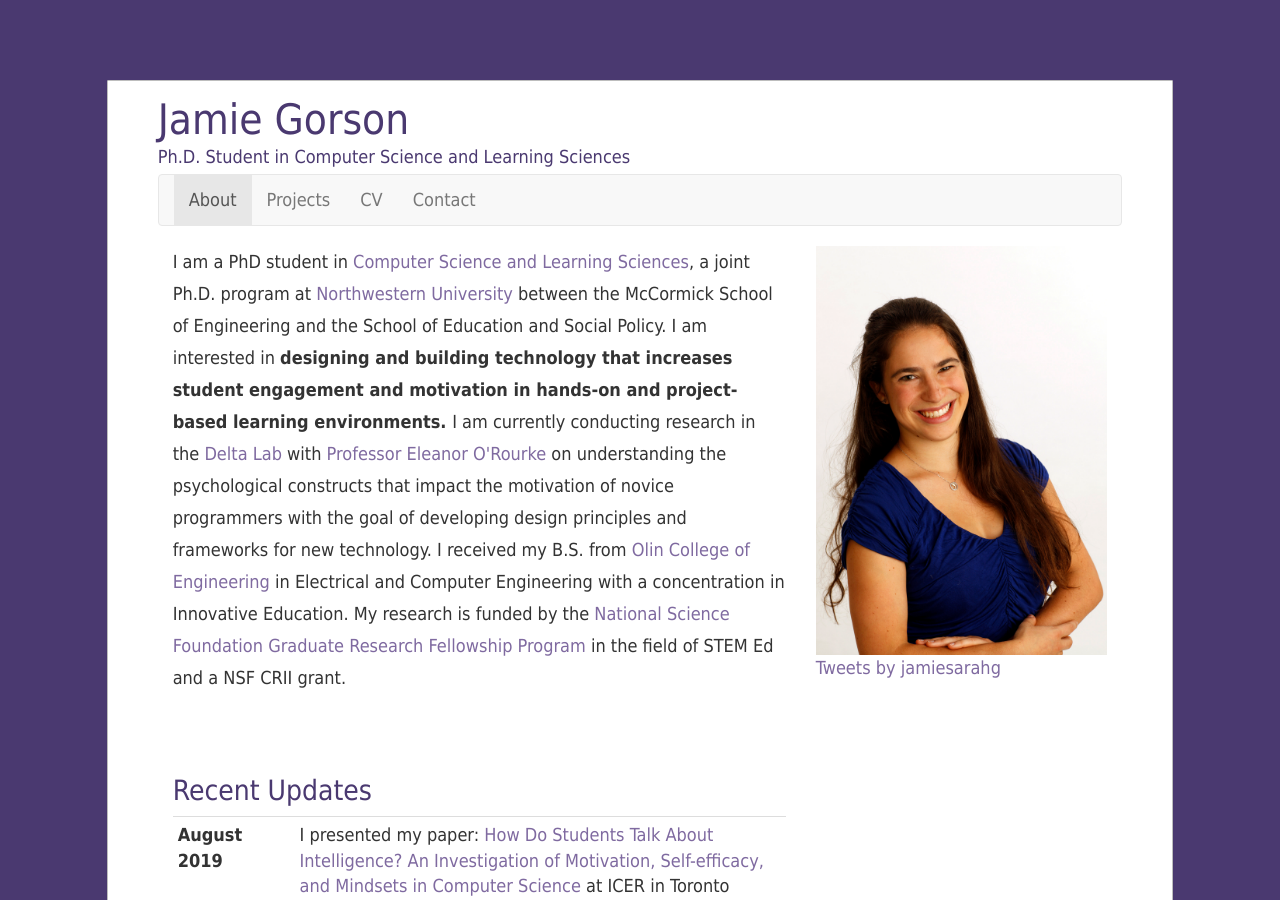
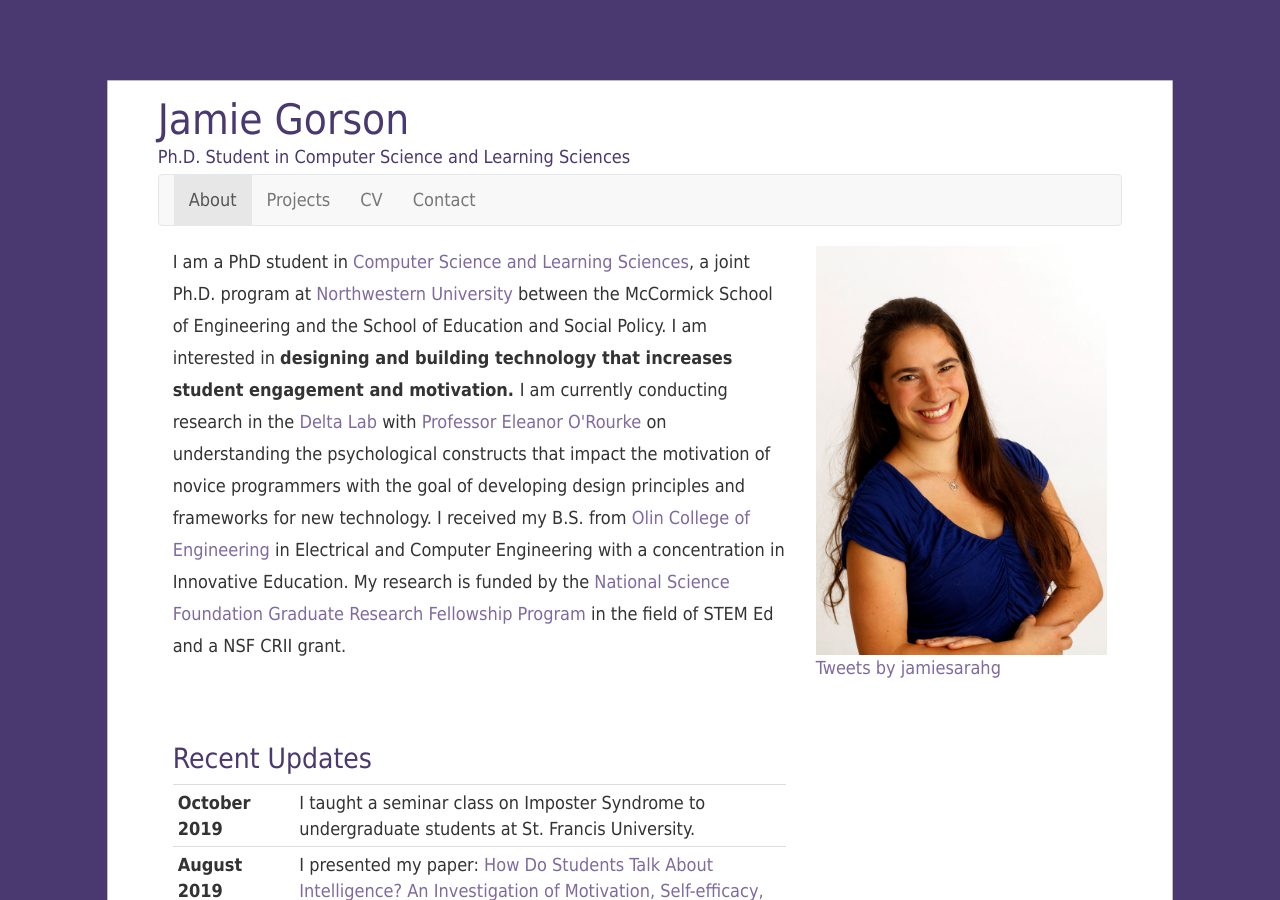
Before and after one commit to jamiesarahg/jamiesarahg.github.io, a Jekyll site: the page built from index.html, in a window 1280 px wide and 900 px high. Built offline with Jekyll 4.4.1, drawn with Linux system fonts in a browser that asks for light colours; nearby versions of some CDN libraries; library files that are not in the unit come from our copies; comment, search, counter and statistics services are not loaded.

Commit message:
updated resume and added new update to recent updates

```diff
--- a/index.html
+++ b/index.html
@@ -7,7 +7,7 @@ layout: default
 
     <div class="col-xs-12 col-sm-8 col-md-8 col-lg-8">
       <p>
-        I am a PhD student in <a href="https://csls.sesp.northwestern.edu/">Computer Science and Learning Sciences</a>, a joint Ph.D. program at  <a href="http://northwestern.edu "  target="_blank">Northwestern University</a> between the McCormick School of Engineering and the School of Education and Social Policy. I am interested in <b>designing and building technology that increases student engagement and motivation in hands-on and project-based learning environments. </b> I am currently conducting research in the <a href="http://delta.northwestern.edu/">Delta Lab</a> with <a href="http://www.eleanorourke.com/"  target="_blank">Professor Eleanor O'Rourke</a> on understanding the psychological constructs that impact the motivation of novice programmers with the goal of developing design principles and frameworks for new technology. I received my B.S. from <a href="http://olin.edu"  target="_blank">Olin College of Engineering</a> in Electrical and Computer Engineering with a concentration in Innovative Education. My research is funded by the<a href="https://www.nsfgrfp.org/"  target="_blank"> National Science Foundation Graduate Research Fellowship Program</a> in the field of STEM Ed and a NSF CRII grant.
+        I am a PhD student in <a href="https://csls.sesp.northwestern.edu/">Computer Science and Learning Sciences</a>, a joint Ph.D. program at  <a href="http://northwestern.edu "  target="_blank">Northwestern University</a> between the McCormick School of Engineering and the School of Education and Social Policy. I am interested in <b>designing and building technology that increases student engagement and motivation. </b> I am currently conducting research in the <a href="http://delta.northwestern.edu/">Delta Lab</a> with <a href="http://www.eleanorourke.com/"  target="_blank">Professor Eleanor O'Rourke</a> on understanding the psychological constructs that impact the motivation of novice programmers with the goal of developing design principles and frameworks for new technology. I received my B.S. from <a href="http://olin.edu"  target="_blank">Olin College of Engineering</a> in Electrical and Computer Engineering with a concentration in Innovative Education. My research is funded by the<a href="https://www.nsfgrfp.org/"  target="_blank"> National Science Foundation Graduate Research Fellowship Program</a> in the field of STEM Ed and a NSF CRII grant.
       </p>
       <br />
       <br />
@@ -15,6 +15,10 @@ layout: default
       <table class="table table-hover table-condensed">
                     <!-- <tbody><tr><th colspan="2"><h3 id="news_head">Recent News</h3></th></tr>   -->
 
+                    <tr>
+                      <th class="date">October 2019</th>
+                      <td> I taught a seminar class on Imposter Syndrome to undergraduate students at St. Francis University.</td>
+                    </tr>
                     <tr>
                       <th class="date">August 2019</th>
                       <td> I presented my paper:  <a href="static/papers/icer2019_intelligenceTalk_final.pdf">How Do Students Talk About Intelligence? An Investigation of Motivation, Self-efficacy, and Mindsets in Computer Science </a> at ICER in Toronto</td>
```
Also changed, not shown: 1 other file.
